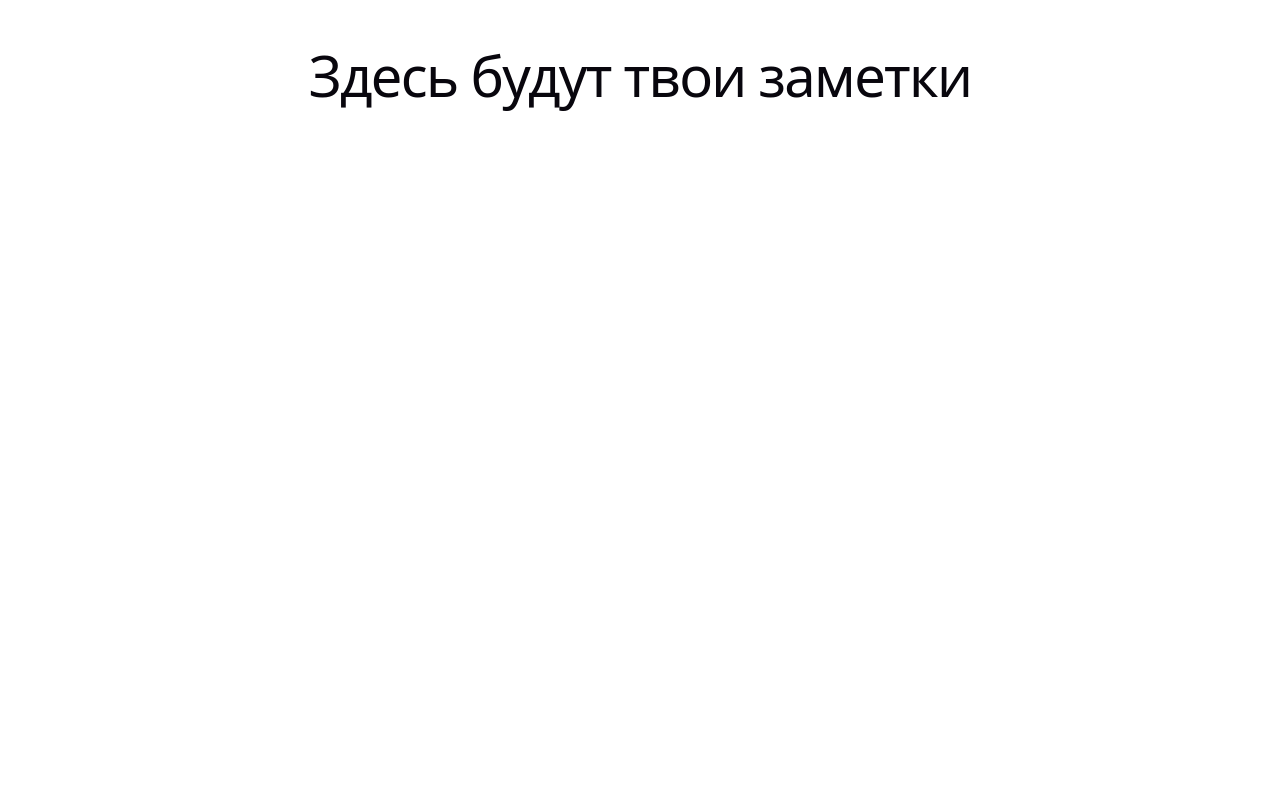
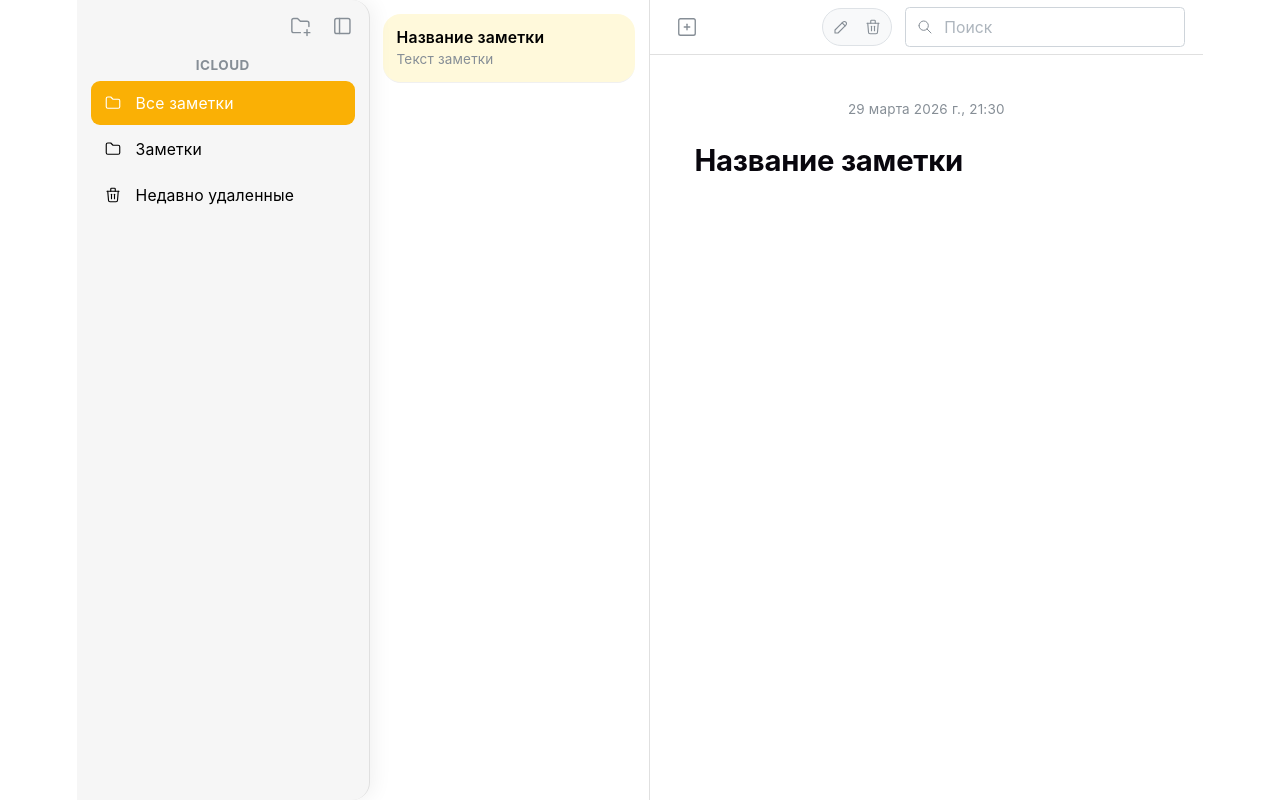
Before and after one commit to AlinaBorisova/notes, a React (Vite) app: page / in a window 1280 px wide. Built offline with nearby package versions, Linux system fonts and the light colour scheme; no server answers; sample sign-in values are in the browser's storage.

Commit message:
feat: Добавлен компонент страницы заметок для редиректа после авторизации

```diff
--- a/src/app/providers/router.tsx
+++ b/src/app/providers/router.tsx
@@ -9,8 +9,7 @@ import {
 import { useAuth } from '@/entities/user/model/auth-context';
 import { Center, Loader } from '@mantine/core';
 import { PrivateRoute } from './PrivateRoute';
-
-const NotesPlaceholder = () => <h1>Здесь будут твои заметки</h1>;
+import { NotesPage } from '@/pages/notes/ui/NotesPage';
 
 export const AppRouter = () => {
   const { isLoading } = useAuth();
@@ -45,7 +44,7 @@ export const AppRouter = () => {
             <Route
               index
               lazy={async () => {
-                return { Component: NotesPlaceholder };
+                return { Component: NotesPage };
               }}
             />
           </Route>
@@ -55,5 +54,18 @@ export const AppRouter = () => {
     )
   );
 
-  return <RouterProvider router={router} />;
+  return (
+    <div
+      style={{
+        flex: 1,
+        display: 'flex',
+        flexDirection: 'column',
+        minHeight: 0,
+        width: '100%',
+        height: '100%',
+      }}
+    >
+      <RouterProvider router={router} />
+    </div>
+  );
 };
```
